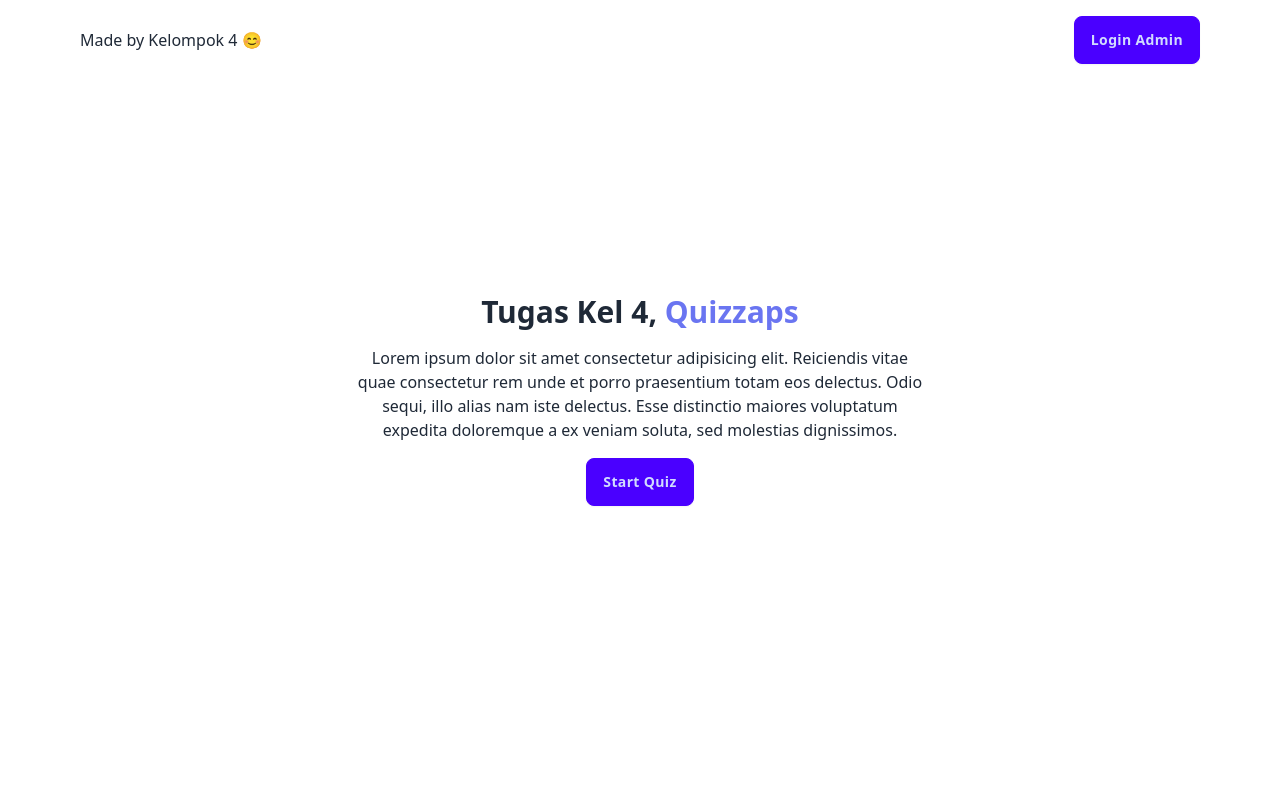
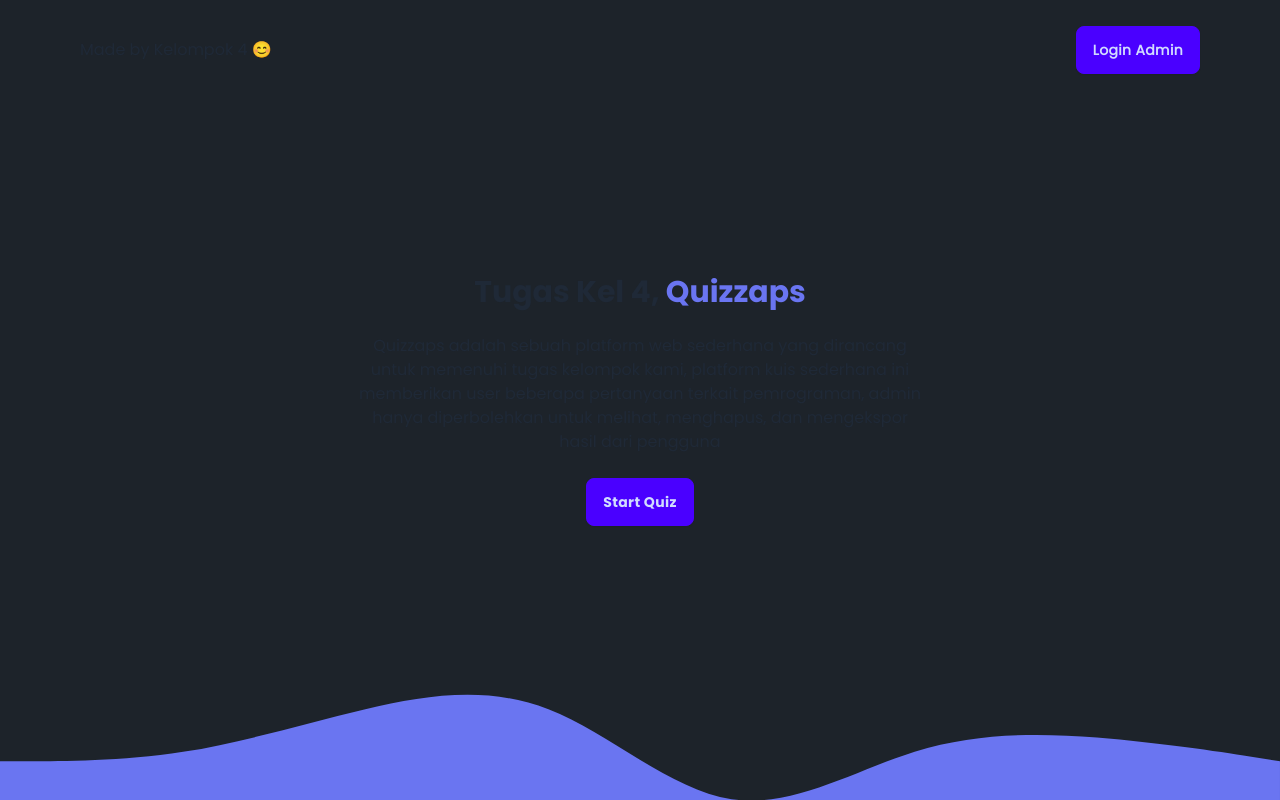
Before and after one commit to aryaulyakrisna/Quizzaps, a PHP site: page / in a window 1280 px wide. Run offline with PHP 8.4, Linux system fonts and the light colour scheme; some libraries are stand-ins or nearby versions.

Commit message:
second commit

```diff
--- a/index.php
+++ b/index.php
@@ -10,16 +10,17 @@
   <script src="https://cdn.tailwindcss.com"></script>
 
 </head>
-<body class="w-full min-h-screen flex justify-center items-center">
-  <header class="px-20 h-20 flex fixed top-0 w-full justify-between items-center">
+<body class="w-full min-h-screen flex justify-center items-center overflow-hidden poppins-regular">
+  <svg xmlns="http://www.w3.org/2000/svg" viewBox="0 0 1440 320" class="fixed -bottom-[20%]"><path fill="#6A75F1" fill-opacity="1" d="M0,96L34.3,96C68.6,96,137,96,206,85.3C274.3,75,343,53,411,37.3C480,21,549,11,617,37.3C685.7,64,754,128,823,138.7C891.4,149,960,107,1029,85.3C1097.1,64,1166,64,1234,69.3C1302.9,75,1371,85,1406,90.7L1440,96L1440,320L1405.7,320C1371.4,320,1303,320,1234,320C1165.7,320,1097,320,1029,320C960,320,891,320,823,320C754.3,320,686,320,617,320C548.6,320,480,320,411,320C342.9,320,274,320,206,320C137.1,320,69,320,34,320L0,320Z"></path></svg>
+  <header class="px-20 h-[100px] flex fixed top-0 w-full justify-between items-center">
     <a href="./">Made by Kelompok 4 😊</a>
     <button class="btn btn-primary"><a href="./" class="font-bold tracking-wide">Login Admin</a></button>
   </header>
 
   <main class="max-w-xl text-center">
-    <h1 class="text-3xl font-bold mb-4">Tugas Kel 4, <span class="text-[#6A75F1]">Quizzaps</span></h1>
-    <p>Lorem ipsum dolor sit amet consectetur adipisicing elit. Reiciendis vitae quae consectetur rem unde et porro praesentium totam eos delectus. Odio sequi, illo alias nam iste delectus. Esse distinctio maiores voluptatum expedita doloremque a ex veniam soluta, sed molestias dignissimos.</p>
-    <button class="btn btn-primary mt-4 font-bold tracking-wide">Start Quiz</button>
+    <h1 class="text-3xl poppins-bold mb-6">Tugas Kel 4, <span class="text-[#6A75F1]">Quizzaps</span></h1>
+    <p>Quizzaps adalah sebuah platform web sederhana yang dirancang untuk memenuhi tugas kelompok kami, platform kuis sederhana ini memberikan user beberapa pertanyaan terkait pemrograman, admin hanya diperbolehkan untuk melihat, menghapus, dan mengekspor hasil dari pengguna</p>
+    <a href="./form.php" class="btn btn-primary mt-6 poppins-bold tracking-wide">Start Quiz</a>
   </main>
 </body>
 </html>
--- a/output.css
+++ b/output.css
@@ -558,24 +558,57 @@ video {
   position: fixed;
 }
 
+.-bottom-\[20\%\] {
+  bottom: -20%;
+}
+
 .top-0 {
   top: 0px;
+}
+
+.-z-10 {
+  z-index: -10;
+}
+
+.mx-auto {
+  margin-left: auto;
+  margin-right: auto;
 }
 
 .mb-4 {
   margin-bottom: 1rem;
 }
 
+.mb-6 {
+  margin-bottom: 1.5rem;
+}
+
+.ml-2 {
+  margin-left: 0.5rem;
+}
+
+.mr-2 {
+  margin-right: 0.5rem;
+}
+
 .mt-4 {
   margin-top: 1rem;
+}
+
+.mt-6 {
+  margin-top: 1.5rem;
+}
+
+.ml-1 {
+  margin-left: 0.25rem;
 }
 
 .flex {
   display: flex;
 }
 
-.h-20 {
-  height: 5rem;
+.h-\[100px\] {
+  height: 100px;
 }
 
 .min-h-screen {
@@ -586,8 +619,20 @@ video {
   width: 100%;
 }
 
+.max-w-md {
+  max-width: 28rem;
+}
+
 .max-w-xl {
   max-width: 36rem;
+}
+
+.flex-col {
+  flex-direction: column;
+}
+
+.items-start {
+  align-items: flex-start;
 }
 
 .items-center {
@@ -602,13 +647,44 @@ video {
   justify-content: space-between;
 }
 
+.gap-4 {
+  gap: 1rem;
+}
+
+.overflow-hidden {
+  overflow: hidden;
+}
+
+.rounded-3xl {
+  border-radius: 1.5rem;
+}
+
+.bg-white\/5 {
+  background-color: rgb(255 255 255 / 0.05);
+}
+
 .px-20 {
   padding-left: 5rem;
   padding-right: 5rem;
 }
 
+.px-8 {
+  padding-left: 2rem;
+  padding-right: 2rem;
+}
+
+.py-20 {
+  padding-top: 5rem;
+  padding-bottom: 5rem;
+}
+
 .text-center {
   text-align: center;
+}
+
+.text-2xl {
+  font-size: 1.5rem;
+  line-height: 2rem;
 }
 
 .text-3xl {
@@ -628,3 +704,58 @@ video {
   --tw-text-opacity: 1;
   color: rgb(106 117 241 / var(--tw-text-opacity));
 }
+
+.shadow-xl {
+  --tw-shadow: 0 20px 25px -5px rgb(0 0 0 / 0.1), 0 8px 10px -6px rgb(0 0 0 / 0.1);
+  --tw-shadow-colored: 0 20px 25px -5px var(--tw-shadow-color), 0 8px 10px -6px var(--tw-shadow-color);
+  box-shadow: var(--tw-ring-offset-shadow, 0 0 #0000), var(--tw-ring-shadow, 0 0 #0000), var(--tw-shadow);
+}
+
+.backdrop-blur-sm {
+  --tw-backdrop-blur: blur(4px);
+  -webkit-backdrop-filter: var(--tw-backdrop-blur) var(--tw-backdrop-brightness) var(--tw-backdrop-contrast) var(--tw-backdrop-grayscale) var(--tw-backdrop-hue-rotate) var(--tw-backdrop-invert) var(--tw-backdrop-opacity) var(--tw-backdrop-saturate) var(--tw-backdrop-sepia);
+          backdrop-filter: var(--tw-backdrop-blur) var(--tw-backdrop-brightness) var(--tw-backdrop-contrast) var(--tw-backdrop-grayscale) var(--tw-backdrop-hue-rotate) var(--tw-backdrop-invert) var(--tw-backdrop-opacity) var(--tw-backdrop-saturate) var(--tw-backdrop-sepia);
+}
+
+@font-face {
+  font-family: Poppins-Regular;
+
+  src: url("./assets/fonts/Poppins-Regular.ttf")
+}
+
+@font-face {
+  font-family: Poppins-Bold;
+
+  src: url("./assets/fonts/Poppins-Bold.ttf")
+}
+
+@font-face {
+  font-family: Poppins-SemiBold;
+
+  src: url("./assets/fonts/Poppins-SemiBold.ttf")
+}
+
+.poppins-regular {
+  font-family: Poppins-Regular, sans-serif;
+  font-weight: 400;
+  font-style: normal;
+}
+
+.poppins-semibold {
+  font-family: Poppins-Bold, sans-serif;
+  font-weight: 500;
+  font-style: normal;
+}
+
+.poppins-bold {
+  font-family: Poppins-Bold, sans-serif;
+  font-weight: 700;
+  font-style: normal;
+}
+
+body {
+  font-family: Poppins-Regular, sans-serif;
+  font-weight: 400;
+  font-style: normal;
+  background-color: #1D232A;
+}
```
Also changed, not shown: form.php (+37 -0 lines), input.css (+40 -0 lines), quiz.php (added, +20 -0 lines), assets/fonts/Poppins-Bold.ttf (added), assets/fonts/Poppins-Regular.ttf (added), assets/fonts/Poppins-SemiBold.ttf (added).
